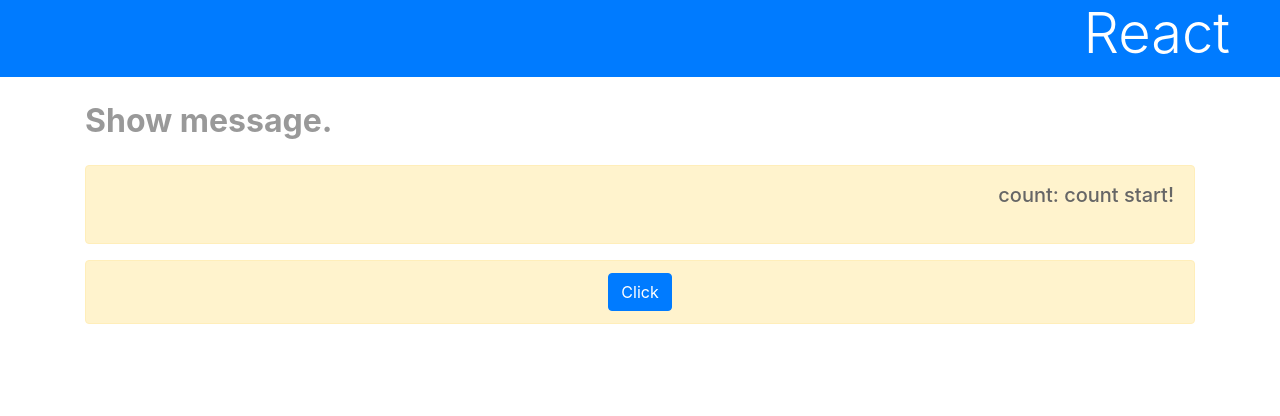
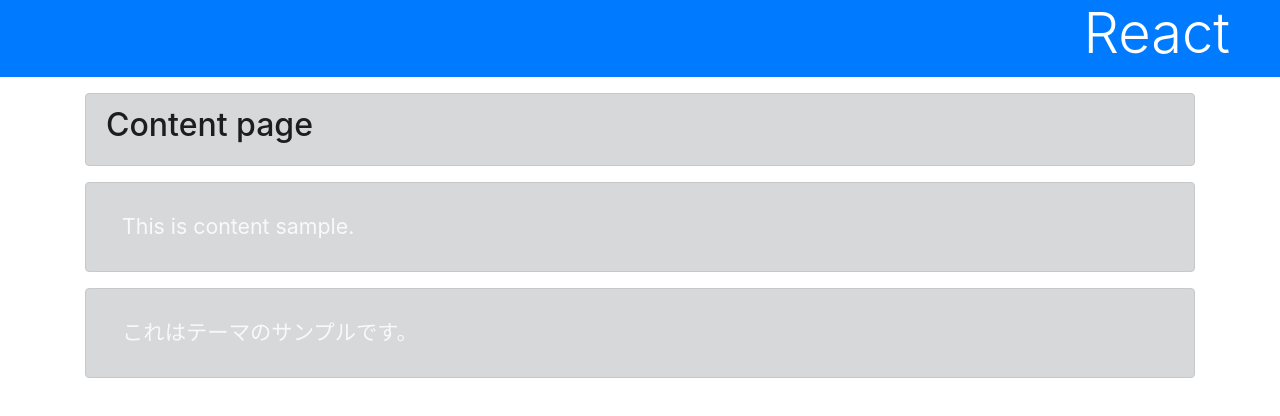
Before and after one commit to w40141/pra_react_next, a React (Create React App) app in the folder react_app/: page / in a window 1280 px wide. Shown: the top 416 px of the page. Built offline with nearby package versions, Linux system fonts and the light colour scheme.

Commit message:
finish sec 4

```diff
--- a/react_app/src/App.css
+++ b/react_app/src/App.css
@@ -55,3 +55,11 @@
   color: #666;
   font-size: 16pt;
 }
+
+input:invalid {
+  border: 5px dashed red;
+}
+
+input:valid {
+  border: 1px solid blue;
+}
--- a/react_app/src/App.js
+++ b/react_app/src/App.js
@@ -1,69 +1,71 @@
-import logo from "./logo.svg";
+// import logo from "./logo.svg";
 import "./App.css";
 import React, { Component } from "react";
-import Rect from "./Rect";
+// import Rect from "./Rect";
 
-// function App() {
-//   return (
-//     <div className="App">
-//       <header className="App-header">
-//         <img src={logo} className="App-logo" alt="logo" />
-//         <p>
-//           Edit <code>src/App.js</code> and save to reload.
-//         </p>
-//         <a
-//           className="App-link"
-//           href="https://reactjs.org"
-//           target="_blank"
-//           rel="noopener noreferrer"
-//         >
-//           Learn React
-//         </a>
-//       </header>
-//     </div>
-//   );
-// }
+let theme = {
+  light: {
+    styles: {
+      backgroundColor: "#f0f9ff",
+      color: "#00f",
+    },
+    head: "bg-primary text-white display-4 mb-4",
+    alert: "alert alert-primary my-3",
+    text: "text-primary m-3",
+    foot: "py-4",
+  },
+  dark: {
+    styles: {
+      backgroundColor: "#336",
+      color: "#eef",
+    },
+    head: "bg-secondary text-white display-4 mb-4",
+    alert: "alert alert-dark my-3",
+    text: "text-light m-3",
+    foot: "py-4",
+  },
+};
+
+const ThemeContext = React.createContext(theme.dark);
 
 class App extends Component {
-  constructor(props) {
-    super();
-    this.state = {
-      msg: "count start!",
-      count: 0,
-      flag: true,
-    };
-    this.doAction = this.doAction.bind(this);
-  }
-
-  doAction(event) {
-    this.setState({
-      count: this.state.count + 1,
-      msg: "*** count:" + this.state.count + " ***",
-      flag: !this.state.flag,
-    });
-  }
+  static contextType = ThemeContext;
   render() {
     return (
       <div>
         <h1 className="bg-primary text-white display-4">React</h1>
         <div className="container">
-          <p className="subtitle">Show message.</p>
-                    {this.state.flag?
-          <div className="alert alert-warning text-right">
-            <p className="h5 mb-4">count: {this.state.msg}</p>
-            </div>:
-          <div className="alert alert-warning text-left">
-            <p className="h5 mb-4">{this.state.msg}</p>
-            </div>
-                    }
-          <div className="alert alert-warning text-center">
-            <button className="btn btn-primary" onClick={this.doAction}>
-              Click
-            </button>
-          </div>
+          <Title value="Content page"/>
+          <Message value="This is content sample."/>
+          <Message value="これはテーマのサンプルです。"/>
+          <div className={this.context.foot}></div>
         </div>
       </div>
     );
   }
 }
+
+class Title extends Component {
+  static contextType = ThemeContext;
+
+  render() {
+    return (
+      <div className={this.context.alert}>
+        <h2 style={this.context.style}>{this.props.value}</h2>
+      </div>
+    );
+  }
+}
+
+class Message extends Component {
+  static contextType = ThemeContext;
+  render() {
+    return (
+      <div className={this.context.alert}>
+        <p className={this.context.text}>{this.props.value}</p>
+      </div>
+    );
+  }
+}
+
 export default App;
```
